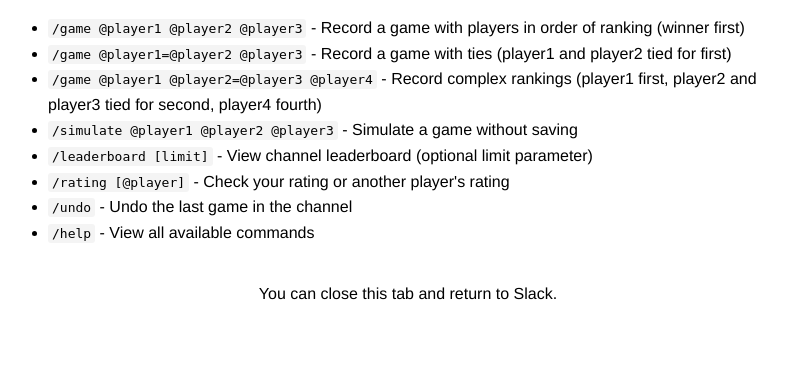
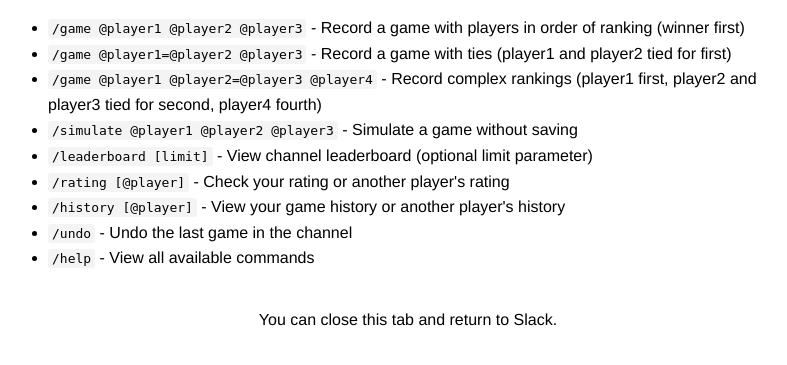
Before and after one commit to ndri/slackelo, a Flask app: page /success in a window 1280 px wide. Shown: the part 268-633 px from the top of the page, without its empty margins (232-1019 px from the left). Run offline with Flask 3, Linux system fonts and the light colour scheme.

Commit message:
Add /history command

```diff
--- a/app.py
+++ b/app.py
@@ -307,6 +307,58 @@ def show_rating(ack, command, say):
         say(f"Error fetching rating: {str(e)}")
 
 
+@bolt_app.command("/history")
+def show_history(ack, command, say):
+    """Show a player's game history or your own if no player is specified"""
+    ack()
+
+    channel_id = command["channel_id"]
+    text = command["text"].strip()
+    user_id = command["user_id"]
+
+    try:
+        mentioned_users = extract_user_ids(text)
+
+        if mentioned_users:
+            user_id = mentioned_users[0]
+            player_name = f"<@{user_id}>"
+
+        player_name = f"<@{user_id}>"
+
+        history = slackelo.get_player_game_history(user_id, channel_id)
+
+        if not history:
+            say(f"No game history found for {player_name} in this channel.")
+            return
+
+        response = f"*Game history for {player_name}:*\n"
+
+        for game in history:
+            # Format the timestamp
+            game_time = datetime.utcfromtimestamp(game["timestamp"]).strftime(
+                "%Y-%m-%d %H:%M:%S"
+            )
+
+            # Format the position with ordinal suffix
+            position = game["position"]
+            suffix = get_ordinal_suffix(position)
+
+            # Calculate and format rating change
+            rating_change = game["rating_after"] - game["rating_before"]
+            if rating_change > 0:
+                change_text = f"+{int(rating_change)}"
+            else:
+                change_text = f"{int(rating_change)}"
+
+            response += f"• {game_time} UTC: {position}{suffix} place - *{int(game['rating_before'])} → {int(game['rating_after'])}* _({change_text})_\n"
+
+        say(response)
+
+    except Exception as e:
+        logger.error(f"Error in show_history: {str(e)}")
+        say(f"Error fetching history: {str(e)}")
+
+
 @bolt_app.command("/help")
 def help_command(ack, command, say):
     """Show available commands and usage"""
@@ -326,7 +378,7 @@ def help_command(ack, command, say):
                 "type": "section",
                 "text": {
                     "type": "mrkdwn",
-                    "text": "• `/game @player1 @player2 @player3` - Record a game with players in order of ranking (winner first)\n• `/game @player1=@player2 @player3` - Record a game with ties (player1 and player2 tied for first)\n• `/simulate @player1 @player2 @player3` - Simulate a game to see rating changes without saving\n• `/leaderboard [limit]` - Show channel leaderboard (optional limit parameter)\n• `/rating [@player]` - Show your rating or another player's rating\n• `/undo` - Undo the last game in the channel\n• `/help` - Show this help message",
+                    "text": "• `/game @player1 @player2 @player3` - Record a game with players in order of ranking (winner first)\n• `/game @player1=@player2 @player3` - Record a game with ties (player1 and player2 tied for first)\n• `/simulate @player1 @player2 @player3` - Simulate a game to see rating changes without saving\n• `/leaderboard [limit]` - Show channel leaderboard (optional limit parameter)\n• `/rating [@player]` - Show your rating or another player's rating\n• `/history [@player]` - View your game history or another player's history\n• `/undo` - Undo the last game in the channel\n• `/help` - Show this help message",
                 },
             },
             {
--- a/templates/success.html
+++ b/templates/success.html
@@ -28,6 +28,9 @@
     parameter)
   </li>
   <li><code>/rating [@player]</code> - Check your rating or another player's rating</li>
+  <li>
+    <code>/history [@player]</code> - View your game history or another player's history
+  </li>
   <li><code>/undo</code> - Undo the last game in the channel</li>
   <li><code>/help</code> - View all available commands</li>
 </ul>
```
Also changed, not shown: slackelo.py (+34 -0 lines).
